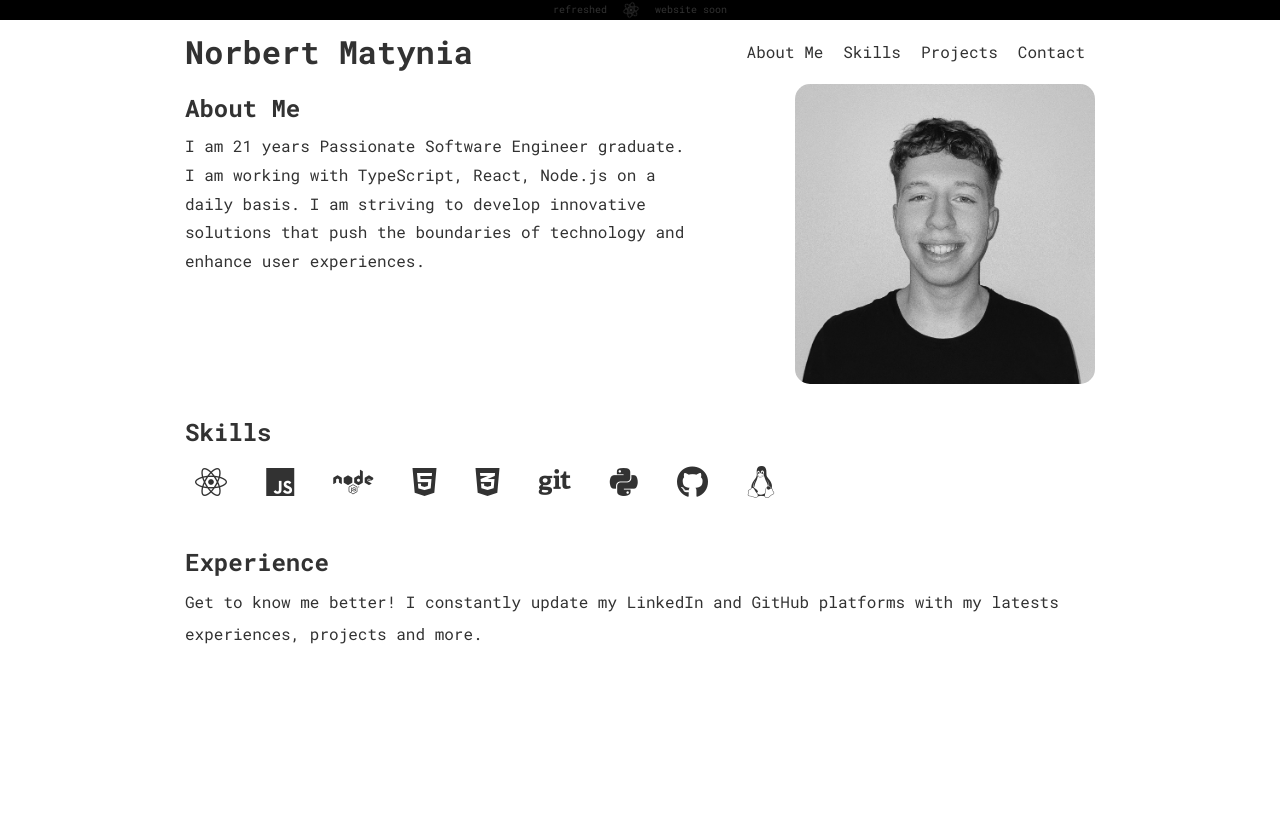
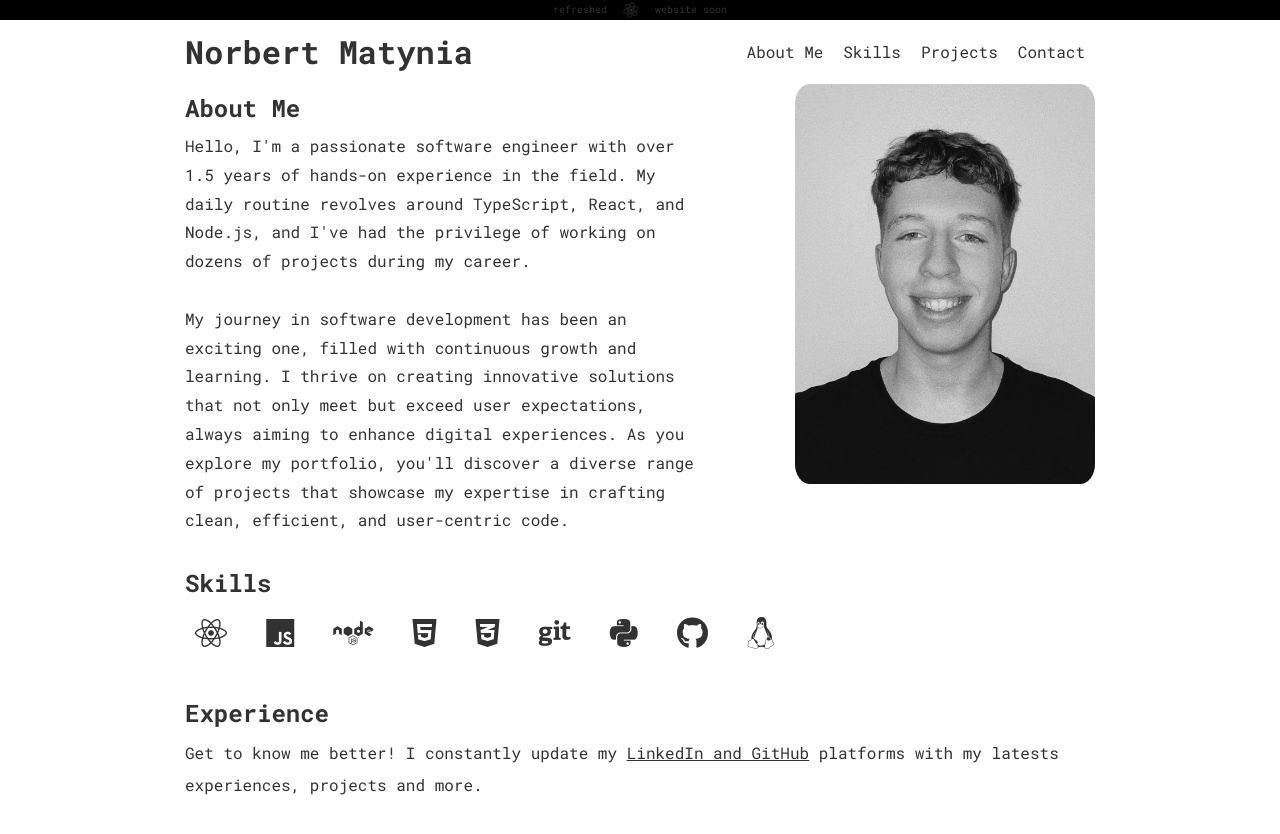
Before and after one commit to nmatynia/resume-site, a plain HTML site: page index.html in a window 1280 px wide. Before the commit the page ends 800 px from the top, so only its background shows below. Drawn offline with Linux system fonts and the light colour scheme.

Commit message:
feat: new paragraph

```diff
--- a/index.html
+++ b/index.html
@@ -59,10 +59,17 @@
           <article>
             <h2>About Me</h2>
             <p>
-              I am 21 years Passionate Software Engineer graduate. I am working
-              with TypeScript, React, Node.js on a daily basis. I am striving to
-              develop innovative solutions that push the boundaries of
-              technology and enhance user experiences.
+              Hello, I'm a passionate software engineer with over 1.5 years of
+              hands-on experience in the field. My daily routine revolves around
+              TypeScript, React, and Node.js, and I've had the privilege of
+              working on dozens of projects during my career.<br /><br />My
+              journey in software development has been an exciting one, filled
+              with continuous growth and learning. I thrive on creating
+              innovative solutions that not only meet but exceed user
+              expectations, always aiming to enhance digital experiences. As you
+              explore my portfolio, you'll discover a diverse range of projects
+              that showcase my expertise in crafting clean, efficient, and
+              user-centric code.
             </p>
           </article>
           <img src="./images/me.jpg" alt="Me" />
@@ -88,7 +95,8 @@
         <section id="projects" style="margin-bottom: 64px">
           <h2>Experience</h2>
           <p>
-            Get to know me better! I constantly update my LinkedIn and GitHub
+            Get to know me better! I constantly update my
+            <a href="/contact.html">LinkedIn and GitHub</a>
             platforms with my latests experiences, projects and more.
           </p>
         </section>
--- a/styles/style.css
+++ b/styles/style.css
@@ -91,8 +91,10 @@ nav li {
   padding: 10px;
   display: inline;
 }
+a {
+  color: inherit;
+}
 nav a {
-  color: inherit;
   text-decoration: none;
 }
 nav a:hover {
```
